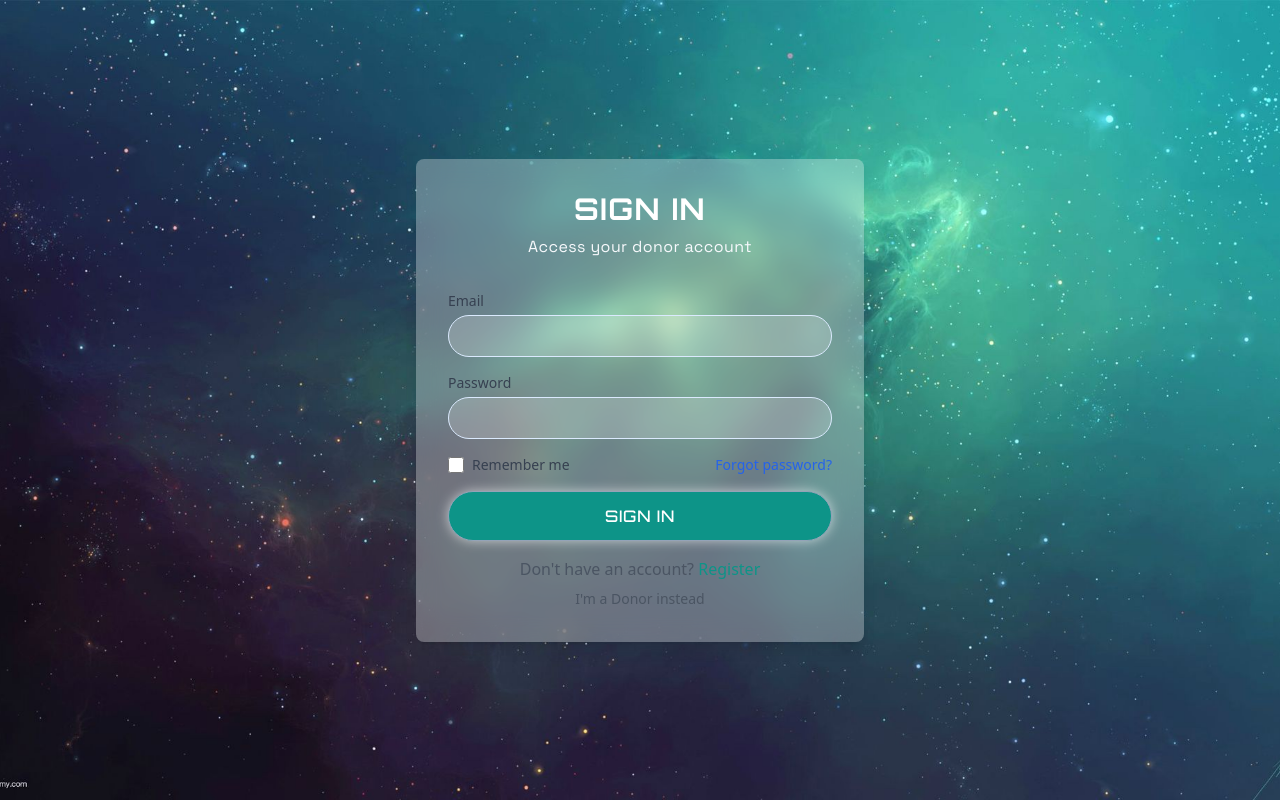
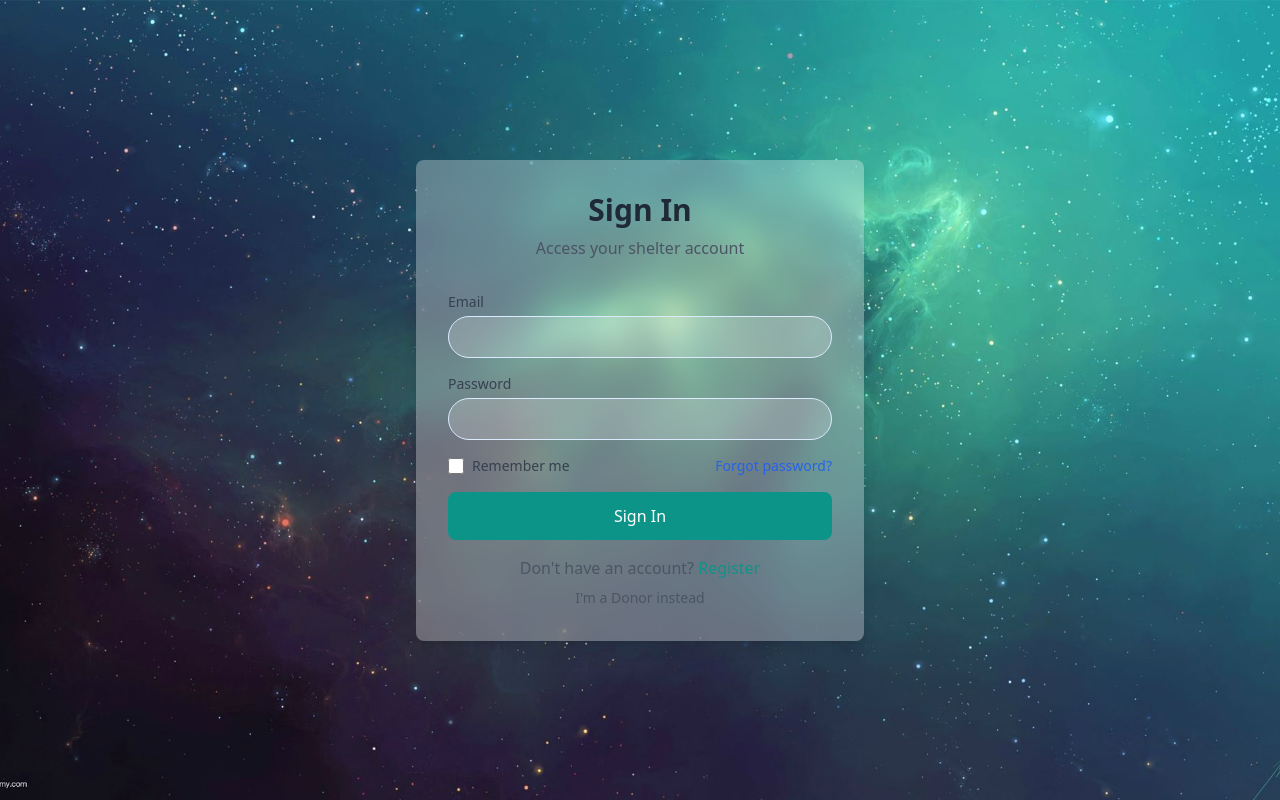
Before and after one commit to sanjyot242/SecondServing, a React (Vite) app in the folder secondServing-frontend/: page /login in a window 1280 px wide. Built offline with nearby package versions, Linux system fonts and the light colour scheme; no server answers.

Commit message:
Integration with backend

```diff
--- a/secondServing-frontend/src/components/LoginForm.tsx
+++ b/secondServing-frontend/src/components/LoginForm.tsx
@@ -50,9 +50,9 @@ const LoginForm: React.FC = () => {
     <div className="min-h-screen bg-gray-100 flex flex-col items-center justify-center p-4 space-container">
       <div className="max-w-md w-full backdrop-blur-md bg-white/30 rounded-lg shadow-lg p-8">
         <div className="text-center mb-8">
-          <h1 className="text-3xl font-bold text-gray-800 space-header">Sign In</h1>
-          <p className="text-gray-600 mt-2 space-subheader">
-            {userType === 'shelter'
+          <h1 className="text-3xl font-bold text-gray-800">Sign In</h1>
+          <p className="text-gray-600 mt-2">
+            {localUserType === 'shelter'
               ? 'Access your shelter account'
               : 'Access your donor account'}
           </p>
@@ -116,8 +116,8 @@ const LoginForm: React.FC = () => {
           <button
             type="submit"
             disabled={isLoading}
-            className={`w-full py-3 px-4 text-white font-medium rounded-lg transition duration-150 disabled:bg-gray-400 glow-effect space-button-ghost ${
-              userType === 'shelter' ? 'bg-teal-600 hover:bg-teal-700' : 'bg-teal-600 hover:bg-teal-700'
+            className={`w-full py-3 px-4 text-white font-medium rounded-lg transition duration-150 disabled:bg-gray-400 ${
+              localUserType === 'shelter' ? 'bg-teal-600 hover:bg-teal-700' : 'bg-blue-600 hover:bg-blue-700'
             }`}
           >
             {isLoading ? 'Signing in...' : 'Sign In'}
```
